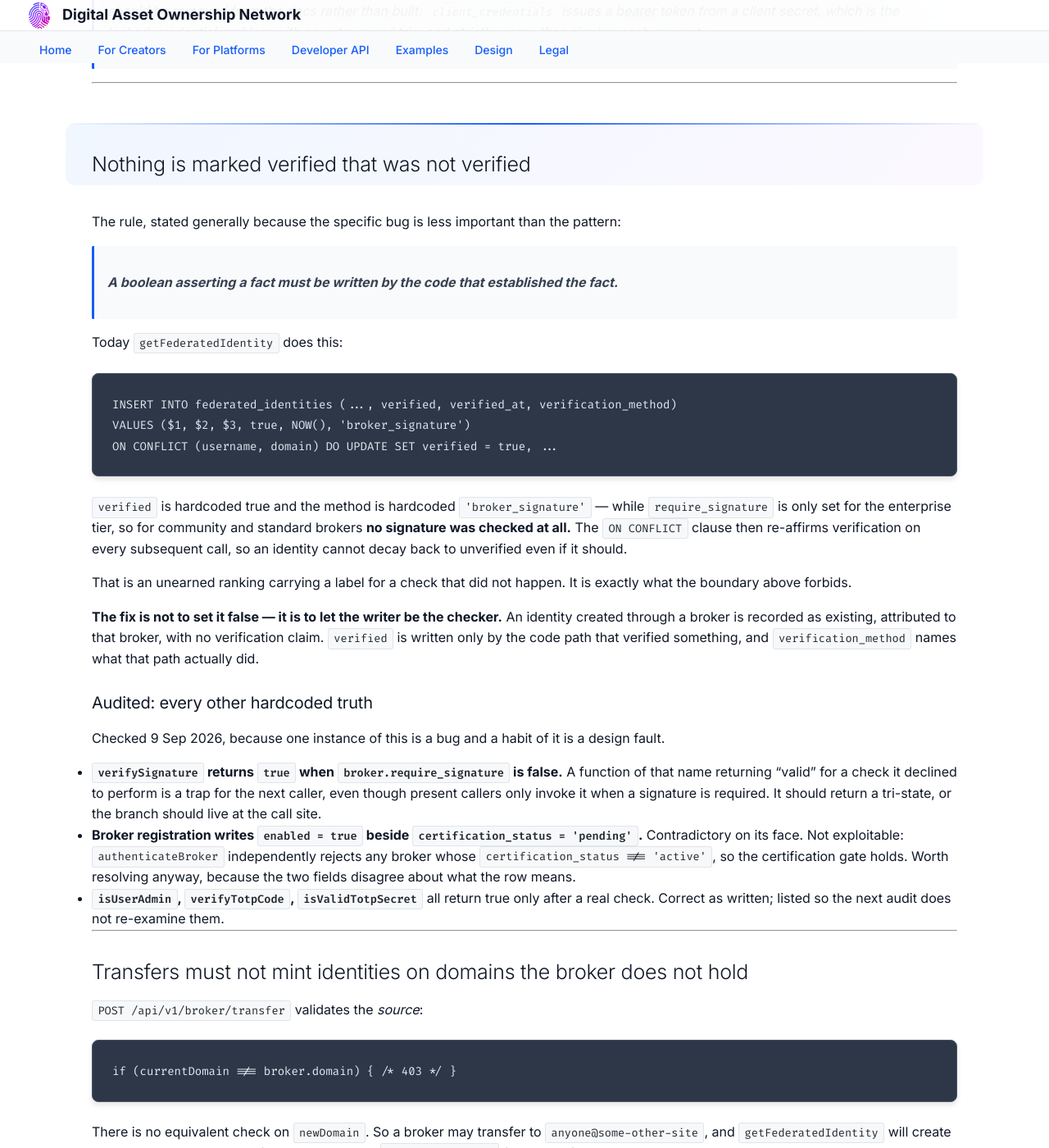
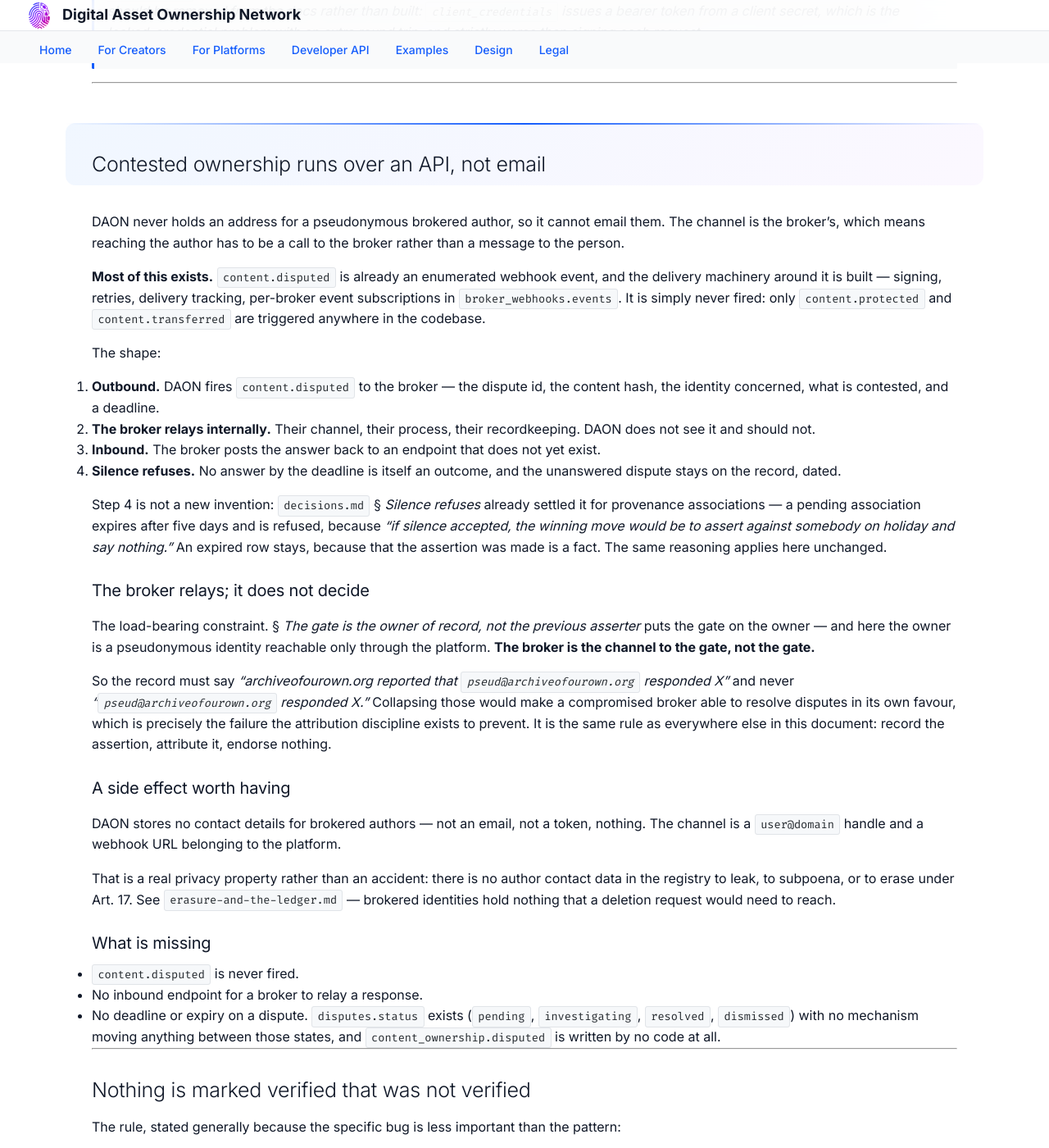
Before and after one commit to daon-network/daon, a Jekyll site: the page built from docs/design/brokerage.md, in a window 1280 px wide and 1400 px high, scrolled down 2839 px. Shown: the whole window at 82% size. Built offline with Jekyll 4.4.1, drawn with Linux system fonts in a browser that asks for light colours; some of the changed text lies outside the part shown.

Commit message:
docs(design): contested ownership runs over an API, not email
DAON never holds an address for a pseudonymous brokered author, so reaching
them has to be a call to the broker rather than a message to the person.

Most of it exists. content.disputed is already an enumerated webhook event and
the delivery machinery is built -- signing, retries, delivery tracking,
per-broker subscriptions. It is simply never fired; only content.protected and
content.transferred are triggered anywhere.

Missing: the inbound endpoint for a broker to relay the answer, and any
deadline. disputes.status has four states and nothing moves between them, and
content_ownership.disputed is written by no code at all.

Silence refuses, which is not a new invention -- decisions.md settled it for
provenance associations, and the reasoning transfers unchanged: if silence
accepted, the winning move is to assert against somebody on holiday and say
nothing.

The load-bearing constraint is that the broker relays and does not decide. The
gate is the owner of record, and here the owner is reachable only through the
platform -- so the platform is the channel to the gate, not the gate. The
record says 'AO3 reported that pseud@ao3 responded X', never 'pseud@ao3
responded X'. Collapsing those would let a compromised broker resolve disputes
in its own favour.

Side effect worth having: DAON stores no contact details for brokered authors
at all. No email, no token. There is nothing in the registry to leak, subpoena
or erase under Art. 17.

Also sharpens the two open questions. Repudiation is a contested-ownership
case where the contest is with the broker. And contactability has the broker's
lifespan -- if a platform shuts down the channel behind every identity it
asserted goes with it, which makes claim_proof the only channel that outlives
the platform.

Co-Authored-By: Claude Opus 5 (1M context) <noreply@anthropic.com>
Claude-Session: https://claude.ai/code/session_011uqYbCkw9KSJ4nagUmAC9M

```diff
--- a/docs/design/brokerage.md
+++ b/docs/design/brokerage.md
@@ -136,6 +136,65 @@ anything else — which is the correct amount for a registry that refuses to adj
 
 ---
 
+## Contested ownership runs over an API, not email
+
+DAON never holds an address for a pseudonymous brokered author, so it cannot email them. The channel
+is the broker's, which means reaching the author has to be a call to the broker rather than a message
+to the person.
+
+**Most of this exists.** `content.disputed` is already an enumerated webhook event, and the delivery
+machinery around it is built — signing, retries, delivery tracking, per-broker event subscriptions in
+`broker_webhooks.events`. It is simply never fired: only `content.protected` and
+`content.transferred` are triggered anywhere in the codebase.
+
+The shape:
+
+1. **Outbound.** DAON fires `content.disputed` to the broker — the dispute id, the content hash, the
+   identity concerned, what is contested, and a deadline.
+2. **The broker relays internally.** Their channel, their process, their recordkeeping. DAON does not
+   see it and should not.
+3. **Inbound.** The broker posts the answer back to an endpoint that does not yet exist.
+4. **Silence refuses.** No answer by the deadline is itself an outcome, and the unanswered dispute
+   stays on the record, dated.
+
+Step 4 is not a new invention: [`decisions.md`](./decisions.md) § *Silence refuses* already settled
+it for provenance associations — a pending association expires after five days and is refused,
+because *"if silence accepted, the winning move would be to assert against somebody on holiday and
+say nothing."* An expired row stays, because that the assertion was made is a fact. The same
+reasoning applies here unchanged.
+
+### The broker relays; it does not decide
+
+The load-bearing constraint. § *The gate is the owner of record, not the previous asserter* puts the
+gate on the owner — and here the owner is a pseudonymous identity reachable only through the
+platform. **The broker is the channel to the gate, not the gate.**
+
+So the record must say *"archiveofourown.org reported that `pseud@archiveofourown.org` responded X"*
+and never *"`pseud@archiveofourown.org` responded X."* Collapsing those would make a compromised
+broker able to resolve disputes in its own favour, which is precisely the failure the attribution
+discipline exists to prevent. It is the same rule as everywhere else in this document: record the
+assertion, attribute it, endorse nothing.
+
+### A side effect worth having
+
+DAON stores no contact details for brokered authors — not an email, not a token, nothing. The channel
+is a `user@domain` handle and a webhook URL belonging to the platform.
+
+That is a real privacy property rather than an accident: there is no author contact data in the
+registry to leak, to subpoena, or to erase under Art. 17. See
+[`erasure-and-the-ledger.md`](../legal/erasure-and-the-ledger.md) — brokered identities hold nothing
+that a deletion request would need to reach.
+
+### What is missing
+
+- `content.disputed` is never fired.
+- No inbound endpoint for a broker to relay a response.
+- No deadline or expiry on a dispute. `disputes.status` exists (`pending`, `investigating`,
+  `resolved`, `dismissed`) with no mechanism moving anything between those states, and
+  `content_ownership.disputed` is written by no code at all.
+
+---
+
 ## Nothing is marked verified that was not verified
 
 The rule, stated generally because the specific bug is less important than the pattern:
@@ -267,7 +326,8 @@ expensive later.
 9. Remove the phantom OAuth 2.0 `client_credentials` section from `docs/api/index.md`. It documents
    an endpoint that does not exist and should not be built.
 10. Build `platform_oauth` — the author demonstrating the contact channel themselves.
-11. Reconcile the three documents that describe this system as complete.
+11. Fire `content.disputed`, add the inbound response endpoint, and give disputes a deadline.
+12. Reconcile the three documents that describe this system as complete.
 
 Steps 1–5 are correctness and cost little. Step 7 is the security model. Step 9 is the one that makes
 the ladder real.
@@ -301,7 +361,14 @@ and an author's own act, which matters for `platform_oauth` later. It is not a d
   prevents deletion, which is right, but there is no defined state for "this platform is no longer
   trusted and here is what that means for what it already asserted."
 - **Can an author repudiate a registration made on their behalf?** The `claim_proof` path lets them
-  claim an identity; there is no path to disown one. Contactability is what makes this answerable at
-  all — the request would route through the broker, since that is where the channel is. Given that registrations are append-only and the
+  claim an identity; there is no path to disown one. The dispute API above is the mechanism —
+  repudiation is a contested-ownership case where the contest is with the broker rather than another
+  claimant. Registrations are append-only and the ledger cannot be withdrawn, so what is added is a
+  dated dispute record, not a deletion.
+- **What happens when a broker outlives its usefulness but its assertions do not?** Contactability
+  has the broker's lifespan. If a platform shuts down, is acquired, or is decertified, the channel
+  behind every identity it asserted goes with it, and nothing in the record reflects that. A
+  `claim_proof` from the author is the only channel that survives the platform, which makes it less
+  of a convenience than it looks. Given that registrations are append-only and the
   ledger cannot be withdrawn, this may be a dispute record rather than a deletion —
   `content_ownership.disputed` exists and is unused.
```
